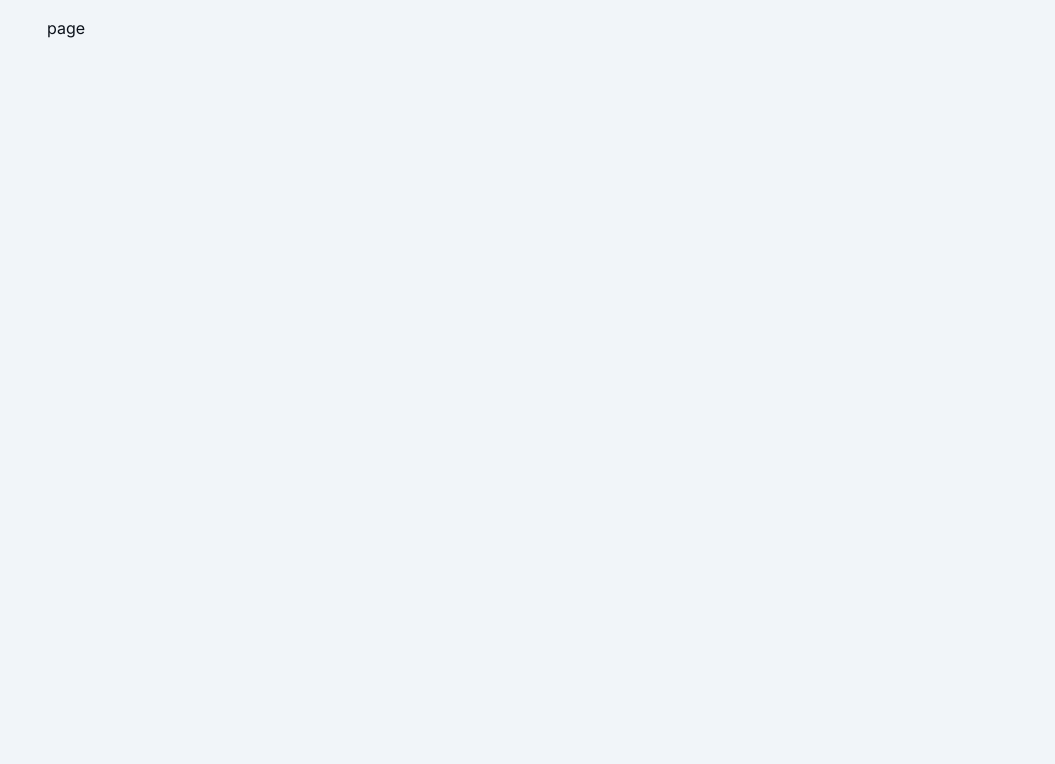
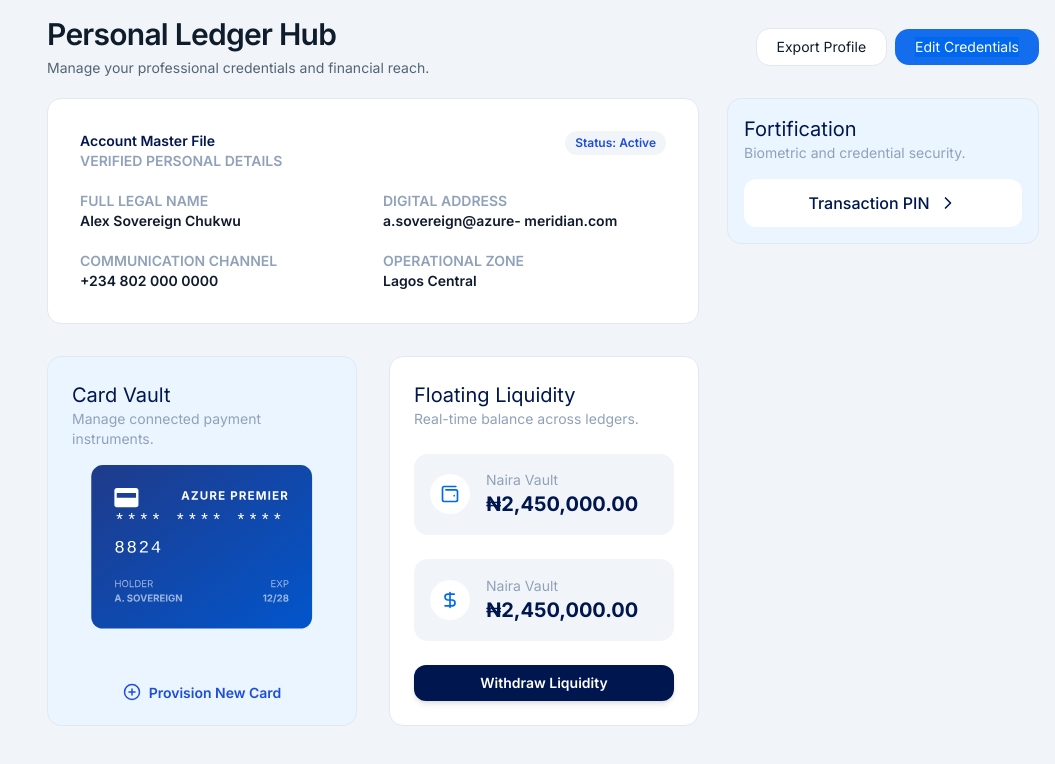
Before and after one commit to Banicoop/coocredit-business, a Next.js app: page /super-agent/profile in a window 1280 px wide. Shown: the top 764 px of the page, without its empty margins (225-1280 px from the left). Built offline with nearby package versions, Linux system fonts and the light colour scheme; a web font is replaced by a local one.

Commit message:
implement super agent profile screen

```diff
--- a/src/app/(dashboard)/super-agent/(main)/profile/page.tsx
+++ b/src/app/(dashboard)/super-agent/(main)/profile/page.tsx
@@ -1,8 +1,100 @@
+import Button from '@/components/primitives/buttons/Button';
+import Typography from '@/components/primitives/Typography';
+import { ColItem, PageHeader } from '@/components/ui/PageHeader';
+import { Flex, Grid, GridItem } from '@/components/ui/ui-layout';
+import { ChevronRight, DollarSign, PlusCircle, Wallet2 } from 'lucide-react';
+import Image from 'next/image';
 import React from 'react'
 
 const SuperAgentProfilePage = () => {
   return (
-    <div>page</div>
+    <Grid className='gap-5'>
+      <PageHeader
+        title='Personal Ledger Hub'
+        description='Manage your professional credentials and financial reach.'
+        actions={[
+          {
+            label: 'Export Profile'
+          },
+          {
+            label: 'Edit Credentials',
+            variant: 'primary'
+
+          },
+        ]}
+      />
+
+      <Grid className='md:grid-cols-2 lg:grid-cols-3 gap-7'>
+        {/* PERSONAL DETAILS */}
+        <Grid className='col-span-2 gap-8 grid-cols-2'>
+          <GridItem className='gap-5 grid-cols-2 p-8 col-span-2'>
+            <Flex className='justify-between items-start col-span-2'>
+              <ColItem
+                item1='Account Master File'
+                item2='VERIFIED PERSONAL DETAILS'
+                className1='text-primary2 font-semibold'
+                className2='text-ring font-semibold'/>
+              <Typography weight='semibold' variant='small' color='active' className='py-1 px-2.5 rounded-md bg-accent'>Status: Active</Typography>
+            </Flex>
+
+              <ColItem
+                item1='FULL LEGAL NAME'
+                item2='Alex Sovereign Chukwu'
+                className1='text-ring font-semibold'
+                className2='text-ink font-semibold'/>
+              <ColItem
+                item1='DIGITAL ADDRESS'
+                item2='a.sovereign@azure- meridian.com'
+                className1='text-ring font-semibold'
+                className2='text-ink font-semibold'/>
+              <ColItem
+                item1='COMMUNICATION CHANNEL'
+                item2='+234 802 000 0000'
+                className1='text-ring font-semibold'
+                className2='text-ink font-semibold'/>
+              <ColItem
+                item1='OPERATIONAL ZONE'
+                item2='Lagos Central'
+                className1='text-ring font-semibold'
+                className2='text-ink font-semibold'/>
+          </GridItem>
+
+          {/* CARD CONTAINER */}
+          <Grid className='p-6 bg-tertiary border rounded-lg gap-4'>
+            <ColItem item1='Card Vault' item2='Manage connected payment instruments.' className1='text-[20px] text-primary2' className2='text-ring'/>
+            <Image src='/icons/debit-card.svg' alt='DEBIT CARD' width={280} height={100} className='w-full h-auto' />
+            <Typography className='justify-center cursor-pointer' color='active' weight='semibold' startIcon={<PlusCircle size={18}/>}>Provision New Card</Typography>
+          </Grid>
+
+          <GridItem className='gap-6 p-6'>
+            <ColItem item1='Floating Liquidity' item2='Real-time balance across ledgers.' className1='text-[20px] text-primary2' className2='text-ring'/>
+            <Flex className='gap-4 p-4 bg-accent rounded-lg'>
+              <div className="p-2.5 bg-card rounded-full">
+                <Wallet2 size={20} className='text-primary'/>
+              </div>
+              <ColItem item1='Naira Vault' item2='₦2,450,000.00' className1='text-ring' className2='text-primary2 font-bold text-[20px]'/>
+            </Flex>
+            <Flex className='gap-4 p-4 bg-accent rounded-lg'>
+              <div className="p-2.5 bg-card rounded-full">
+                <DollarSign size={20} className='text-primary'/>
+              </div>
+              <ColItem item1='Naira Vault' item2='₦2,450,000.00' className1='text-ring' className2='text-primary2 font-bold text-[20px]'/>
+            </Flex>
+
+            <Button className='bg-primary2 font-semibold'>Withdraw Liquidity</Button>
+          </GridItem>
+        </Grid>
+
+        {/* SECURITY */}
+        <Grid className='gap-8 h-fit'>
+          <Grid className='gap-4 p-4 bg-tertiary border rounded-lg'>
+            <ColItem item1='Fortification' item2='Biometric and credential security.' className2='text-ring' className1='text-primary2 text-[20px]'/>
+
+            <Button size='lg' variant='light' startIcon={''} endIcon={<ChevronRight size={20}/>} className='font-bold text-primary2'>Transaction PIN</Button>
+          </Grid>
+        </Grid>
+      </Grid>
+    </Grid>
   )
 }
 
--- a/src/app/(dashboard)/super-agent/(main)/wallet/page.tsx
+++ b/src/app/(dashboard)/super-agent/(main)/wallet/page.tsx
@@ -1,7 +1,7 @@
 import Button from '@/components/primitives/buttons/Button';
 import { ColItem } from '@/components/ui/PageHeader';
 import { Flex, FlexCol, Grid } from '@/components/ui/ui-layout';
-import { ArrowDownToLine, LockKeyhole, Plus, TrendingUp } from 'lucide-react';
+import { ArrowDownToLine, LockKeyhole, Plus, ShieldCheck, TrendingUp } from 'lucide-react';
 import Image from 'next/image';
 import React from 'react'
 import Transactions from './_sections/Transactions';
@@ -69,9 +69,22 @@ const WalletPage = () => {
         <Card2
           label='LOCKED FUNDS'
           amt={(1150000).toLocaleString()}
-          other={<LockKeyhole className='text-primary ' size={20}/>}
+          other={<LockKeyhole className='text-ring' size={20}/>}
           extra={<span className="text-xs text-ring">Pending confirmation for 3 transactions</span>}
         />
+
+        <Grid className='gap-2 bg-primary2 p-5 rounded-lg'>
+          <Typography variant='h5' startIcon={<ShieldCheck size={18}/>} color='light'>Security Center</Typography>
+          <Flex className='justify-between'>
+            <Typography className='text-card/70'>2-Factor Authentication</Typography>
+          </Flex>
+          <Flex className='justify-between'>
+            <Typography className='text-card/70'>Transaction Limits</Typography>
+            <Typography variant='small' weight='semibold' className='p-1.5 text-card bg-card/10'>₦5M / DAY</Typography>
+          </Flex>
+
+          <Button size='lg' className='bg-card/10 font-semibold text-card'>Upgrade Tier Status</Button>
+        </Grid>
       </Grid>
     </Grid>
   )
```
Also changed, not shown: public/icons/debit-card.svg (added).
